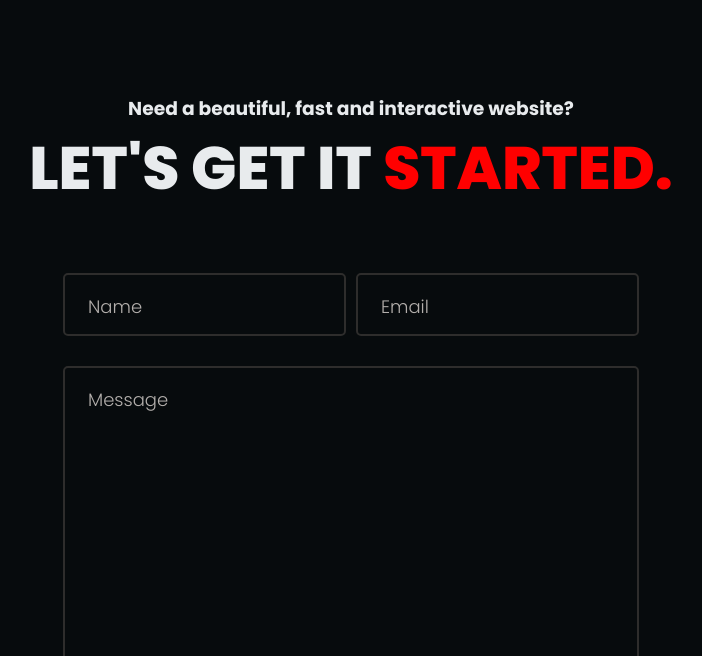
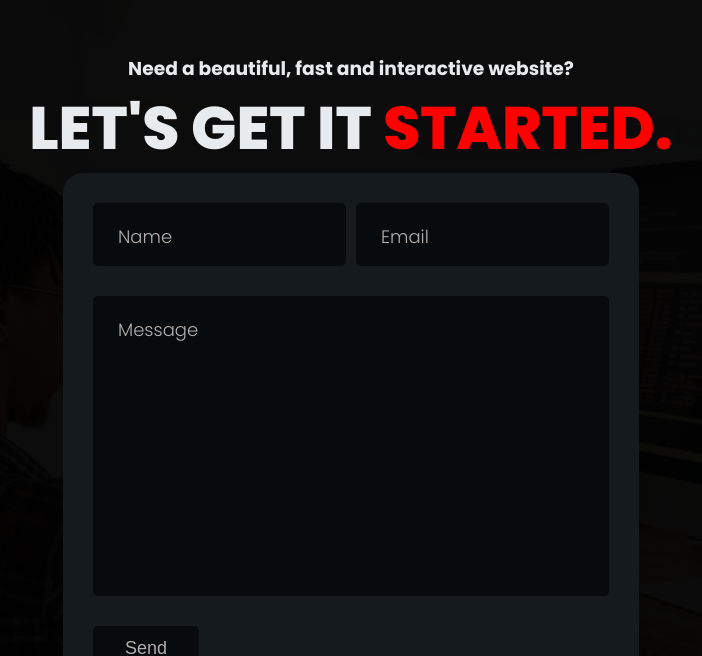
Before and after one commit to johnpersie/my_portfolio, a React (Create React App) app: page / in a window 1280 px wide. Shown: the part 3792-4448 px from the top of the page, without its empty margins (289-991 px from the left). Built offline with nearby package versions, Linux system fonts and the light colour scheme.

Commit message:
Feat: create the contact functionality, send to email notification and style

```diff
--- a/src/App.js
+++ b/src/App.js
@@ -14,6 +14,7 @@ const theme = {
     black: "#000",
     black1: "#070b0d",
     blackOpacity: "rgb(0, 0, 0, 0.8)",
+    blackOpacity1: "rgb(0, 0, 0, 0.95)",
     black2: "#151a1e",
     gray: "#2e2d2c",
     darkgray: "#b3afac",
--- a/src/component/Contact/ContactStyles.js
+++ b/src/component/Contact/ContactStyles.js
@@ -1,13 +1,24 @@
 import styled from "styled-components";
-import { MainHeading } from "../../GlobalStyles";
+import { MainHeading, Section } from "../../GlobalStyles";
 
 const black2 = ({ theme }) => theme.color.black2;
 const black1 = ({ theme }) => theme.color.black1;
+const blackOpacity1 = ({ theme }) => theme.color.blackOpacity1;
 const darkgray = ({ theme }) => theme.color.darkgray;
 const orange = ({ theme }) => theme.color.orange;
 const gray = ({ theme }) => theme.color.gray;
 const white = ({ theme }) => theme.color.white;
 
+export const ContactSection = styled(Section)`
+  background-image: url(${require("../../image/frontend.jpg")});
+  height: 100%;
+  width: 100%;
+  background-position: center;
+  background-attachment: fixed;
+  box-shadow: inset 0 0 0 100rem ${blackOpacity1};
+  background-size: cover;
+  background-attachment: fixed;
+`;
 export const ContainerWrapper = styled.div`
   max-width: 120rem;
   width: 90%;
@@ -15,7 +26,7 @@ export const ContainerWrapper = styled.div`
 `;
 export const TextWrapper = styled.div`
   text-align: center;
-  padding: 6rem 1rem;
+  padding: 2rem 0 0;
 
   h4 {
     font-size: clamp(1.6rem, 5vw, 2rem);
@@ -44,6 +55,9 @@ export const FormContainer = styled.div`
   margin: auto;
   width: 50%;
   align-content: center;
+  background: ${black2};
+  padding: 3rem 3rem;
+  border-radius: 2rem;
 
   @media screen and (max-width: 960px) {
     width: 100%;
@@ -63,7 +77,7 @@ export const FormContainer = styled.div`
         position: relative;
 
         input {
-          border: 2px solid ${gray};
+          border: 2px solid ${black1};
           font-family: inherit;
           font-size: 1.8rem;
           padding: 1.6rem 1.8rem;
@@ -71,7 +85,7 @@ export const FormContainer = styled.div`
           outline: none;
           color: #fff;
           width: 100%;
-          background: transparent;
+          background: ${black1};
 
           :hover {
             border-color: ${darkgray};
@@ -79,7 +93,7 @@ export const FormContainer = styled.div`
           }
 
           &::-webkit-input-placeholder {
-            color: #999;
+            color: ${darkgray};
             background: transparent;
           }
           input:placeholder-shown {
@@ -89,7 +103,7 @@ export const FormContainer = styled.div`
       }
       input:focus ~ label,
       input:valid + label {
-        color: #fff;
+        color: ${white};
         top: -1rem;
         font-size: 1.3rem;
         left: 0.8rem;
@@ -100,16 +114,16 @@ export const FormContainer = styled.div`
 
       textarea {
         width: 100%;
-        color: #fff;
+        color: ${white};
         resize: none;
         border-radius: 5px;
-        border: 2px solid ${gray};
+        border: 2px solid ${black1};
         outline: none;
         height: 30rem;
         padding: 2rem;
         font-size: 1.8rem;
         font-weight: 300;
-        background: transparent;
+        background: ${black1};
         margin-bottom: 1.5rem;
         position: relative;
 
@@ -133,7 +147,7 @@ export const FormContainer = styled.div`
 
       textarea:focus ~ label,
       textarea:valid + label {
-        color: #fff;
+        color: ${white};
         top: -1rem;
         font-size: 1.3rem;
         left: 1rem;
@@ -141,9 +155,9 @@ export const FormContainer = styled.div`
     }
     button {
       font-size: 1.8rem;
-      border: 2px solid ${gray};
+      border: 2px solid ${black1};
       padding: ${({ padding }) => padding || "1rem 3rem"};
-      background: transparent;
+      background: ${black1};
       font-weight: 500;
       color: ${darkgray};
       border-radius: 5px;
@@ -151,9 +165,9 @@ export const FormContainer = styled.div`
       transition: 0.3s ease-in;
 
       :hover {
-        border: 2px solid #ffc75f;
-        background-color: #ffc75f;
-        color: #000;
+        border: 2px solid ${orange};
+        background-color: ${orange};
+        color: ${black1};
         transition: 0.2s ease-in;
       }
     }
@@ -162,7 +176,7 @@ export const FormContainer = styled.div`
 
 export const TextBox = styled.textarea`
   width: 100%;
-  color: #fff;
+  color: ${white};
   resize: none;
   border-radius: 5px;
   border: 2px solid ${gray};
--- a/src/component/Contact/index.js
+++ b/src/component/Contact/index.js
@@ -1,10 +1,56 @@
-import React from "react";
-import { Container, Section } from "../../GlobalStyles";
-import { ContainerWrapper, FormContainer, TextWrapper } from "./ContactStyles";
+import React, { useRef, useState } from "react";
+import { Container } from "../../GlobalStyles";
+import {
+  ContactSection,
+  ContainerWrapper,
+  FormContainer,
+  TextWrapper,
+} from "./ContactStyles";
+import emailjs from "@emailjs/browser";
+import Alert from "../alert";
 
 const Contact = () => {
+  const [alert, setAlert] = useState(null);
+
+  const showAlert = (message, type) => {
+    setAlert({
+      msg: message,
+      type: type,
+    });
+    setTimeout(() => {
+      setAlert(null);
+    }, 10000);
+  };
+
+  const form = useRef();
+
+  const sendEmail = (e) => {
+    e.preventDefault();
+
+    emailjs
+      .sendForm(
+        process.env.REACT_APP_SERVICE_ID,
+        process.env.REACT_APP_TEMPLATE_ID,
+        form.current,
+        process.env.REACT_APP_PUBLIC_KEY
+      )
+      .then(
+        (result) => {
+          console.log(result.text);
+          console.log("message sent", result.text);
+          showAlert(
+            "Message sent",
+            "I will get back to you as soon as possible"
+          );
+        },
+        (error) => {
+          console.log(error.text);
+        }
+      );
+    e.target.reset();
+  };
   return (
-    <Section id="contact">
+    <ContactSection id="contact">
       <Container>
         <ContainerWrapper>
           <TextWrapper>
@@ -14,7 +60,7 @@ const Contact = () => {
             </h1>
           </TextWrapper>
           <FormContainer>
-            <form>
+            <form ref={form} onSubmit={sendEmail}>
               <div>
                 <div>
                   <input
@@ -52,10 +98,11 @@ const Contact = () => {
               </div>
               <button type="submit">Send</button>
             </form>
+            <Alert alert={alert} />
           </FormContainer>
         </ContainerWrapper>
       </Container>
-    </Section>
+    </ContactSection>
   );
 };
 
--- /dev/null
+++ b/src/component/alert/AlertStyles.js
@@ -0,0 +1,66 @@
+import styled from "styled-components";
+import { FaCheckCircle } from "react-icons/fa";
+
+const orange = ({ theme }) => theme.color.orange;
+const black1 = ({ theme }) => theme.color.black1;
+
+export const Container = styled.div`
+  background-color: ${black1};
+  position: fixed;
+  width: 22%;
+  height: 8rem;
+  top: 5rem;
+  border-radius: 1rem;
+  right: 2rem;
+  z-index: 1000;
+  display: flex;
+  align-items: center;
+  animation: slideIn 1s ease;
+
+  @keyframes slideIn {
+    0% {
+      transform: translateX(500px);
+      opacity: 0;
+    }
+
+    65% {
+      transform: translateX(1px);
+      opacity: 1;
+    }
+    70% {
+      transform: translateX(-1px);
+    }
+    75% {
+      transform: translateX(1px);
+    }
+    90% {
+      transform: translateX(0);
+    }
+    100% {
+      transform: translate(0);
+    }
+  }
+`;
+export const Popup = styled.div`
+  margin: auto;
+  display: flex;
+  flex-direction: column;
+  padding: 1rem;
+
+  div {
+    display: flex;
+    width: 100%;
+    align-items: center;
+    padding-bottom: 0.5rem;
+    font-size: clamp(1rem, 2vw + 0.7rem, 1.5rem);
+  }
+
+  p {
+    font-size: clamp(1rem, 2vw + 0.7rem, 1.5rem);
+  }
+`;
+export const Checked = styled(FaCheckCircle)`
+  color: ${orange};
+  margin-right: 1rem;
+  size: 3rem;
+`;
--- /dev/null
+++ b/src/component/alert/index.js
@@ -0,0 +1,20 @@
+import React from "react";
+import { Checked, Container, Popup } from "./AlertStyles";
+
+const Alert = (props) => {
+  return (
+    props.alert && (
+      <Container>
+        <Popup>
+          <div>
+            <Checked />
+            {props.alert.msg}
+          </div>
+          <p>&nbsp;{props.alert.type}</p>
+        </Popup>
+      </Container>
+    )
+  );
+};
+
+export default Alert;
```
Also changed, not shown: src/image/frontend.jpg (added).
